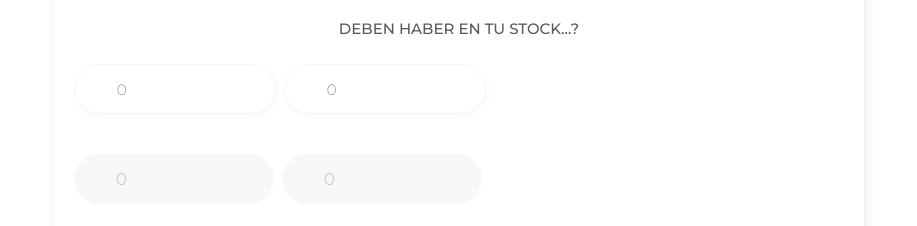
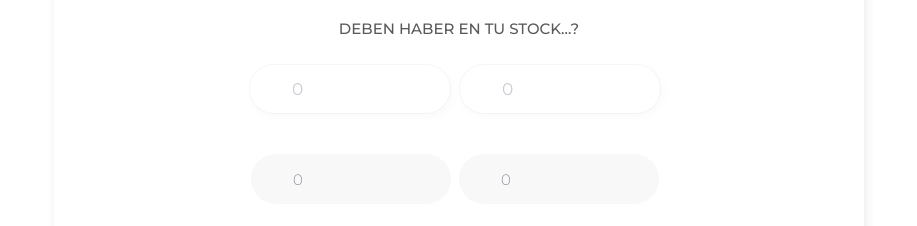
Before and after one commit to kodevs-ti/surtishapp_app, a Next.js app: page /register/maxmin in a window 1280 px wide. Shown: the part 693-919 px from the top of the page, without its empty margins (181-1098 px from the left). Built offline with nearby package versions, Linux system fonts and the light colour scheme; no server answers; some icons are missing; a web font is replaced by a local one.

Commit message:
[UPDATE] react-hook-form maxmin screen to register product 02

```diff
--- a/pages/register/maxmin.js
+++ b/pages/register/maxmin.js
@@ -1,8 +1,9 @@
 import React, { useState, useEffect } from 'react'
 import Router, { useRouter } from 'next/router'
 import ProductWrapper from '../../components/layout/productWrapper'
-import { useFormik } from 'formik'
+import { useForm } from 'react-hook-form'
 import * as Yup from 'yup'
+import { yupResolver } from '@hookform/resolvers/yup'
 
 import boxes from '../../public/icon/boxes-icon.svg'
 import bultos from '../../public/icon/bultos-icon.svg'
@@ -10,6 +11,11 @@ import pieces from '../../public/icon/pieces-icon.svg'
 
 import { getToken } from '../../lib/'
 import { getById, updateById } from '../../services/products'
+
+const schema = Yup.object().shape({
+  stockMaxByMeasureMajor: Yup.number().min(1, 'Requerido').moreThan(Yup.ref('stockMinByMeasureMajor'), 'Mayor al min').positive('Inválido').required('Requerido').typeError('Invalido'),
+  stockMinByMeasureMajor: Yup.number().min(1, 'Requerido').lessThan(Yup.ref('stockMaxByMeasureMajor'), 'Menor al Max').positive('Inválido').required('Requerido').typeError('Invalido')
+})
 
 export default function MaxMin () {
   const [stockMaxByMeasureMinor, setStockMaxByMeasureMinor] = useState(0)
@@ -20,6 +26,32 @@ export default function MaxMin () {
     barcode,
     id
   } = router.query
+  const { register, handleSubmit, errors, getValues, watch } = useForm({
+    mode: 'onChange',
+    reValidateMode: 'onBlur',
+    resolver: yupResolver(schema)
+  })
+
+  const watchQuantitiesMaxMin = watch(['stockMaxByMeasureMajor', 'stockMinByMeasureMajor'])
+
+  const onSubmit = async (dataToSend) => {
+    const newData = { ...product, ...dataToSend }
+    console.log(newData)
+    const token = getToken()
+    const response = await updateById(id, newData, token)
+    const responseJSON = await response.json()
+    const { success, data } = responseJSON
+    if (success) {
+      Router.push({
+        pathname: '/register/profit',
+        query: {
+          barcode,
+          id: data.product._id,
+          unitMeasureMajor
+        }
+      })
+    }
+  }
 
   const fetchData = async () => {
     const token = getToken()
@@ -37,55 +69,26 @@ export default function MaxMin () {
 
   const { currentQuantityByMeasureMinor, unitMeasureMajor, quantityByMeasureMajor, quantityByMeasureMedia } = product
 
-  const formik = useFormik({
-    initialValues: {
-      stockMaxByMeasureMajor: 0,
-      stockMinByMeasureMajor: 0
-    },
-    validationSchema: Yup.object({
-      stockMaxByMeasureMajor: Yup.number().min(1, 'Requerido').moreThan(Yup.ref('stockMinByMeasureMajor'), 'Inválido').positive('Inválido').required('Requerido'),
-      stockMinByMeasureMajor: Yup.number().min(1, 'Requerido').lessThan(Yup.ref('stockMaxByMeasureMajor'), 'Inválido').positive('Inválido').required('Requerido')
-    }),
-    onSubmit: async values => {
-      const newData = { ...product, ...values }
-      console.log(newData)
-      const token = getToken()
-      const response = await updateById(id, newData, token)
-      const responseJSON = await response.json()
-      const { success, data } = responseJSON
-      if (success) {
-        Router.push({
-          pathname: '/register/profit',
-          query: {
-            barcode,
-            id: data.product._id,
-            unitMeasureMajor
-          }
-        })
-      }
-    }
-  })
-
   useEffect(() => {
     let valueMax = 0
     let valueMin = 0
     if (unitMeasureMajor === 'caja') {
-      valueMax = (formik.values.stockMaxByMeasureMajor * quantityByMeasureMedia)
-      valueMin = (formik.values.stockMinByMeasureMajor * quantityByMeasureMedia)
+      valueMax = (getValues('stockMaxByMeasureMajor') * quantityByMeasureMedia)
+      valueMin = (getValues('stockMinByMeasureMajor') * quantityByMeasureMedia)
     } else {
-      valueMax = ((formik.values.stockMaxByMeasureMajor * 1000) * quantityByMeasureMedia)
-      valueMin = ((formik.values.stockMinByMeasureMajor * 1000) * quantityByMeasureMedia)
+      valueMax = ((getValues('stockMaxByMeasureMajor') * 1000) * quantityByMeasureMedia)
+      valueMin = ((getValues('stockMinByMeasureMajor') * 1000) * quantityByMeasureMedia)
     }
     setStockMaxByMeasureMinor(valueMax)
     setStockMinByMeasureMinor(valueMin)
-  }, [formik.values.stockMinByMeasureMajor])
+  }, [watchQuantitiesMaxMin])
 
-  const classNameStockMaxMajor = formik.touched.stockMaxByMeasureMajor && formik.errors.name ? 'inputErrorStockMaxMajor' : null
-  const classNameStockMinMajor = formik.touched.unitMeasureMajor && formik.errors.unitMeasureMajor ? 'inputErrorStockMinMajor' : null
+  const classNameStockMaxMajor = errors.name ? 'inputErrorStockMaxMajor' : null
+  const classNameStockMinMajor = errors.unitMeasureMajor ? 'inputErrorStockMinMajor' : null
 
   return (
     <ProductWrapper barcode={barcode}>
-      <form className='form-product' onSubmit={formik.handleSubmit}>
+      <form className='form-product' onSubmit={handleSubmit(onSubmit)}>
         <h3 className='title-style mt-3'>Stock: Máximos y Mínimos</h3>
         <hr />
 
@@ -116,7 +119,7 @@ export default function MaxMin () {
           <p className='title-style-meassure'>Deben haber en tu stock...?</p>
         </div>
 
-        <div className='d-flex mt-4'>
+        <div className='d-flex justify-content-center mt-4'>
           <div className='form-group mr-2'>
             {
               unitMeasureMajor === 'pieza' ? (
@@ -132,17 +135,11 @@ export default function MaxMin () {
               name='stockMaxByMeasureMajor'
               className={`form-control input-style ${classNameStockMaxMajor}`}
               placeholder='0'
-              onChange={formik.handleChange}
-              onBlur={formik.handleBlur}
-              value={formik.values.stockMaxByMeasureMajor}
+              ref={register}
             />
-            {
-              formik.touched.stockMaxByMeasureMajor && formik.errors.stockMaxByMeasureMajor ? (
-                <div className='text-alert-input'>
-                  <p>{formik.errors.stockMaxByMeasureMajor}</p>
-                </div>
-              ) : null
-            }
+            <div className='text-alert-input'>
+              <p>{errors.stockMaxByMeasureMajor?.message}</p>
+            </div>
           </div>
           <div className='form-group mr-2'>
             {
@@ -159,21 +156,15 @@ export default function MaxMin () {
               name='stockMinByMeasureMajor'
               className={`form-control input-style ${classNameStockMinMajor}`}
               placeholder='0'
-              onChange={formik.handleChange}
-              onBlur={formik.handleBlur}
-              value={formik.values.stockMinByMeasureMajor}
+              ref={register}
             />
-            {
-              formik.touched.stockMinByMeasureMajor && formik.errors.stockMinByMeasureMajor ? (
-                <div className='text-alert-input'>
-                  <p>{formik.errors.stockMinByMeasureMajor}</p>
-                </div>
-              ) : null
-            }
+            <div className='text-alert-input'>
+              <p>{errors.stockMinByMeasureMajor?.message}</p>
+            </div>
           </div>
         </div>
 
-        <div className='d-flex mt-4'>
+        <div className='d-flex justify-content-center mt-4'>
           <div className='form-group mr-2'>
             {
               unitMeasureMajor === 'pieza' ? (
@@ -188,11 +179,8 @@ export default function MaxMin () {
               type='number'
               className='form-control input-style-read'
               placeholder='0'
-              onChange={formik.handleChange}
-              onBlur={formik.handleBlur}
-              value={stockMaxByMeasureMinor}
+              value={watchQuantitiesMaxMin.stockMaxByMeasureMajor ? stockMaxByMeasureMinor : 0}
             />
-
           </div>
           <div className='form-group mr-2'>
             {
@@ -208,9 +196,7 @@ export default function MaxMin () {
               type='number'
               className='form-control input-style-read'
               placeholder='0'
-              onChange={formik.handleChange}
-              onBlur={formik.handleBlur}
-              value={stockMinByMeasureMinor}
+              value={watchQuantitiesMaxMin.stockMinByMeasureMajor ? stockMinByMeasureMinor : 0}
             />
 
           </div>
```
